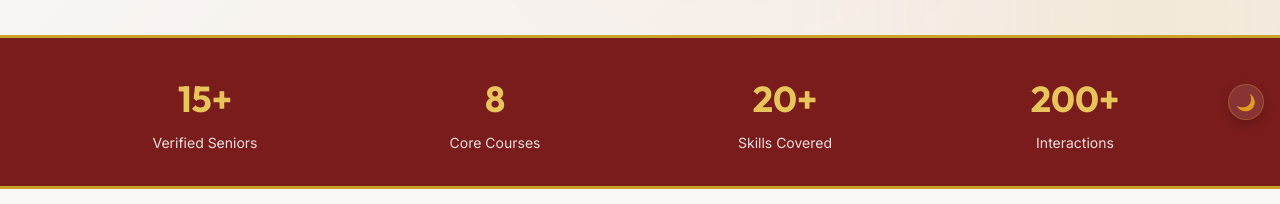
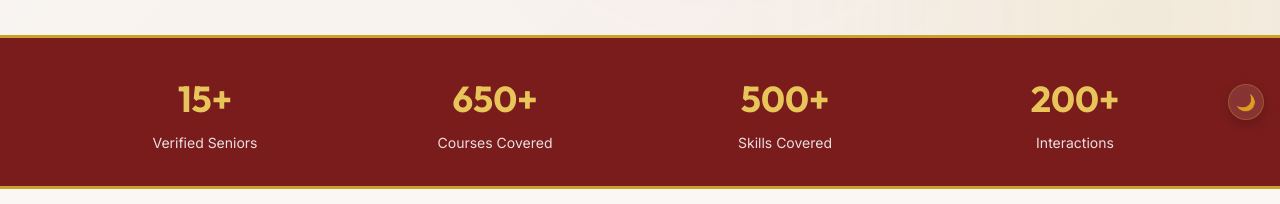
Before and after one commit to ishitttaa/ThaparCue, a React (Vite) app: page / in a window 1280 px wide. Shown: the part 664-868 px from the top of the page. Built offline with nearby package versions, Linux system fonts and the light colour scheme; no server answers.

Commit message:
stats updated

```diff
--- a/src/pages/public/LandingPage.jsx
+++ b/src/pages/public/LandingPage.jsx
@@ -30,8 +30,8 @@ const STEPS = [
 
 const STATS = [
   { val: '15+', label: 'Verified Seniors' },
-  { val: '8', label: 'Core Courses' },
-  { val: '20+', label: 'Skills Covered' },
+  { val: '650+', label: 'Courses Covered' },
+  { val: '500+', label: 'Skills Covered' },
   { val: '200+', label: 'Interactions' },
 ];
 
@@ -75,7 +75,6 @@ export default function LandingPage() {
             <Link to="/login" className="btn btn-primary btn-lg">
               Get Started
             </Link>
-
           </div>
           <p className="text-muted" style={{ fontSize: 'var(--text-xs)', marginTop: 'var(--space-3)' }}>
             Use your @thapar.edu email to get started.
```
